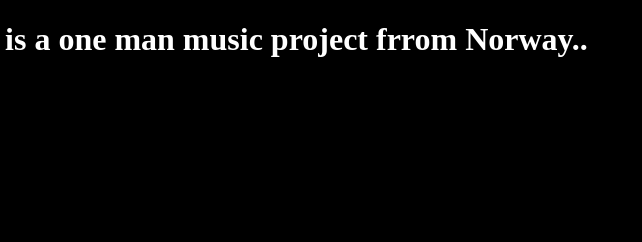
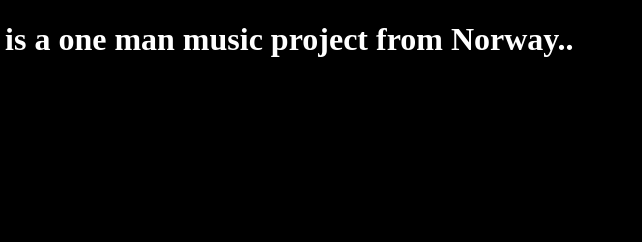
Before and after one commit to oleytterdahl/winternight, a plain HTML site: page index.html in a window 1280 px wide. Shown: the full height of the page, 232-874 px from the left. Drawn offline with Linux system fonts and the light colour scheme.

Commit message:
Update index.html

```diff
--- a/index.html
+++ b/index.html
@@ -16,7 +16,7 @@ h1 {
 
 
 
-<h1>Winter Night is a one man music project frrom Norway..</h1>
+<h1>Winter Night is a one man music project from Norway..</h1>
 
 <img src="winternight.jpg" alt="img" winternight.jpg
 
```
